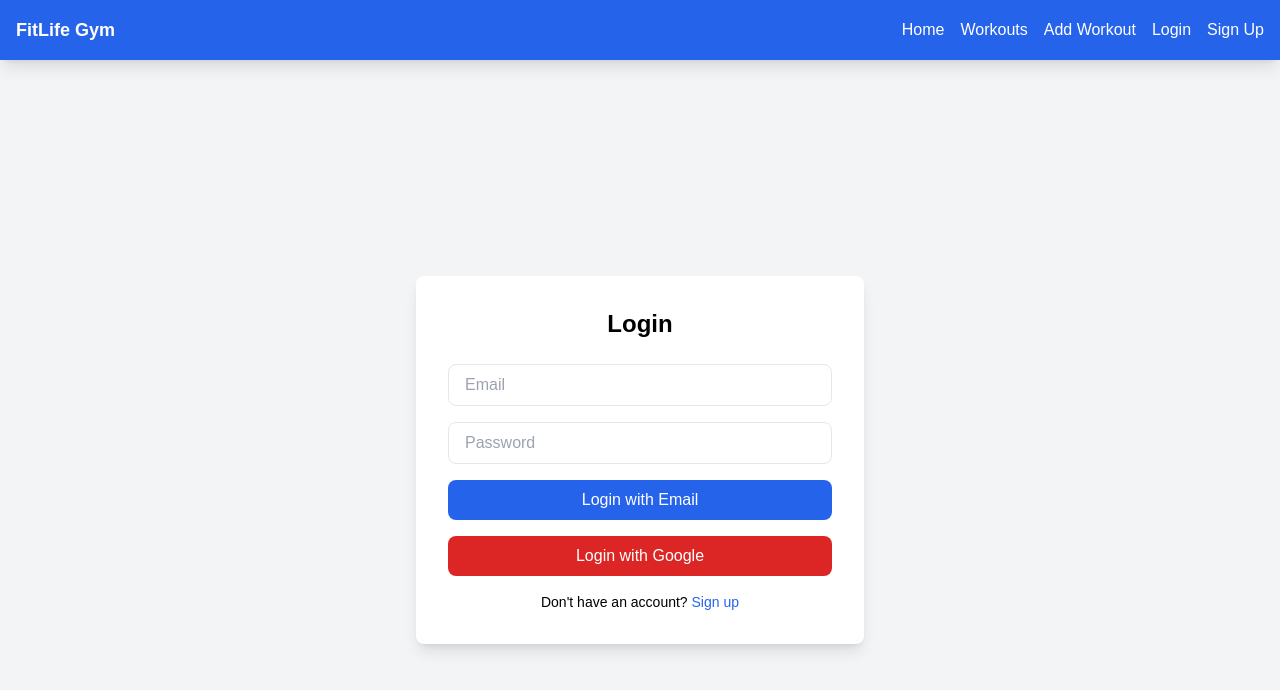
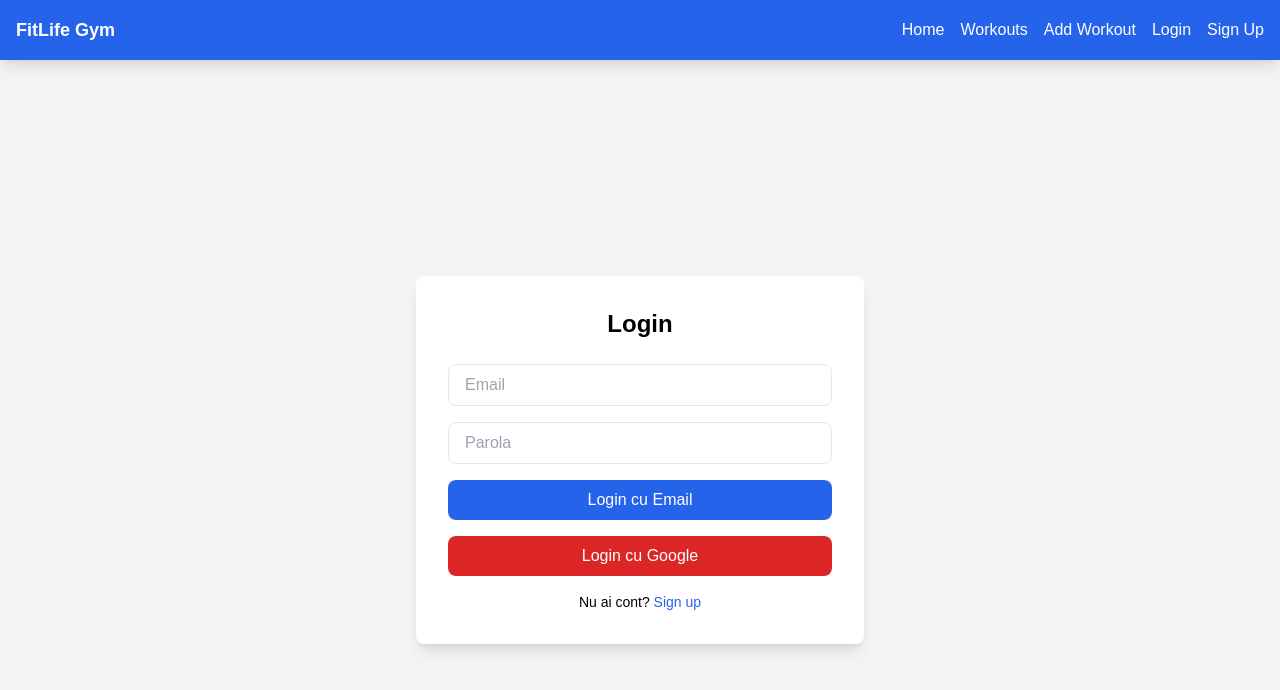
Before and after one commit to Jebica04/Gym_membership_app, a React (Create React App) app: page /login in a window 1280 px wide. Shown: the top 690 px of the page. Built offline with nearby package versions, Linux system fonts and the light colour scheme; no server answers.

Commit message:
Added functionality to the LandingPage and LoginPage

```diff
--- a/src/components/LandingPage.jsx
+++ b/src/components/LandingPage.jsx
@@ -13,7 +13,7 @@ const LandingPage = () => {
           to="/workouts"
           className="bg-white text-blue-600 py-3 px-6 rounded-lg shadow-lg hover:bg-gray-100"
         >
-          Explore Workouts
+          Descopera Workout-urile
         </Link>
         <Link
           to="/login"
--- a/src/components/LoginPage.jsx
+++ b/src/components/LoginPage.jsx
@@ -40,7 +40,7 @@ const LoginPage = () => {
           />
           <input
             type="password"
-            placeholder="Password"
+            placeholder="Parola"
             value={password}
             onChange={(e) => setPassword(e.target.value)}
             className="w-full px-4 py-2 border rounded-lg focus:outline-none focus:ring-2 focus:ring-blue-600"
@@ -49,17 +49,17 @@ const LoginPage = () => {
             onClick={handleEmailLogin}
             className="w-full bg-blue-600 text-white py-2 rounded-lg hover:bg-blue-700"
           >
-            Login with Email
+            Login cu Email
           </button>
           <button
             onClick={handleGoogleLogin}
             className="w-full bg-red-600 text-white py-2 rounded-lg hover:bg-red-700"
           >
-            Login with Google
+            Login cu Google
           </button>
         </div>
         <p className="text-center mt-4 text-sm">
-          Don't have an account?{" "}
+          Nu ai cont?{" "}
           <a
             href="/signup"
             className="text-blue-600 hover:underline"
```
